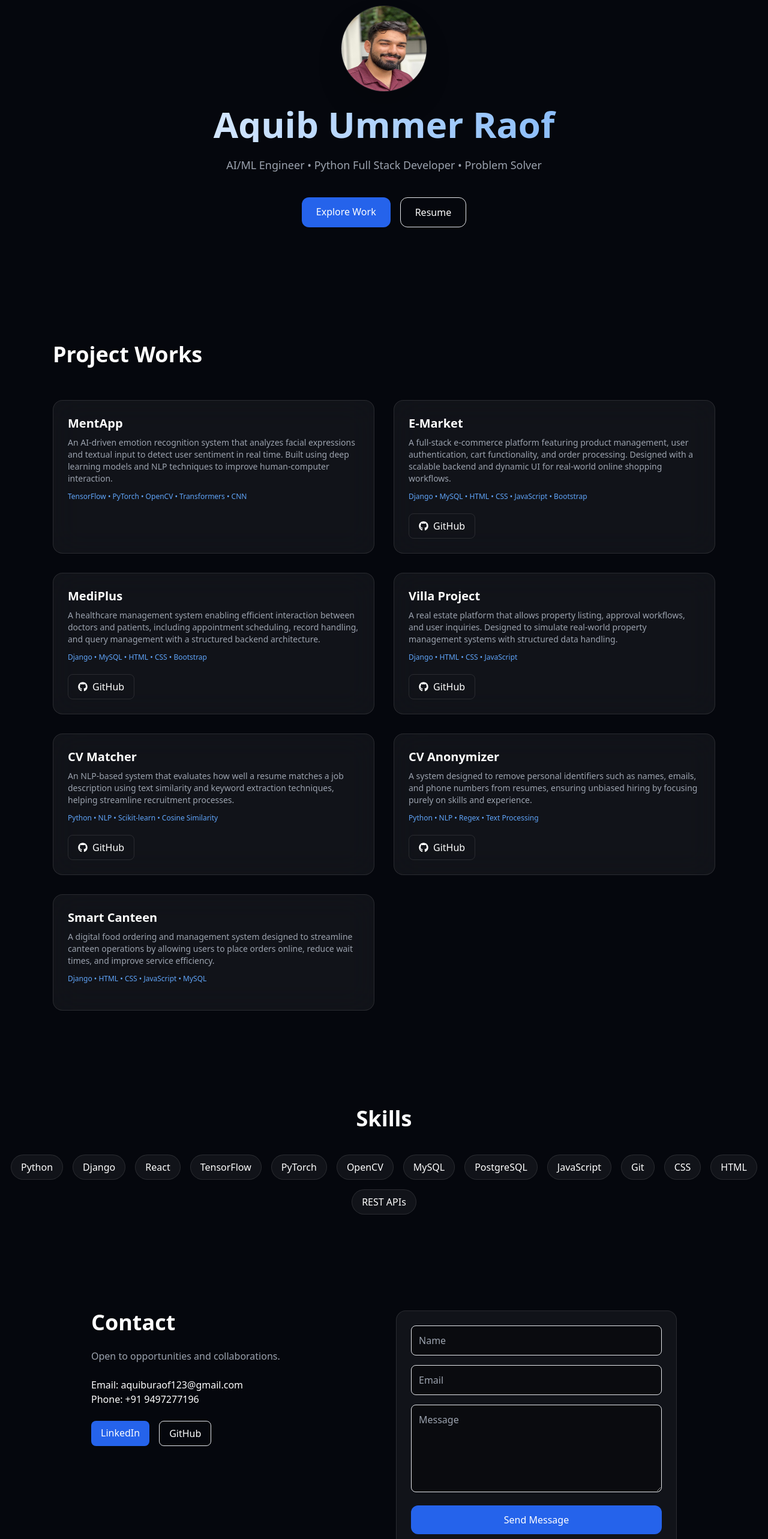
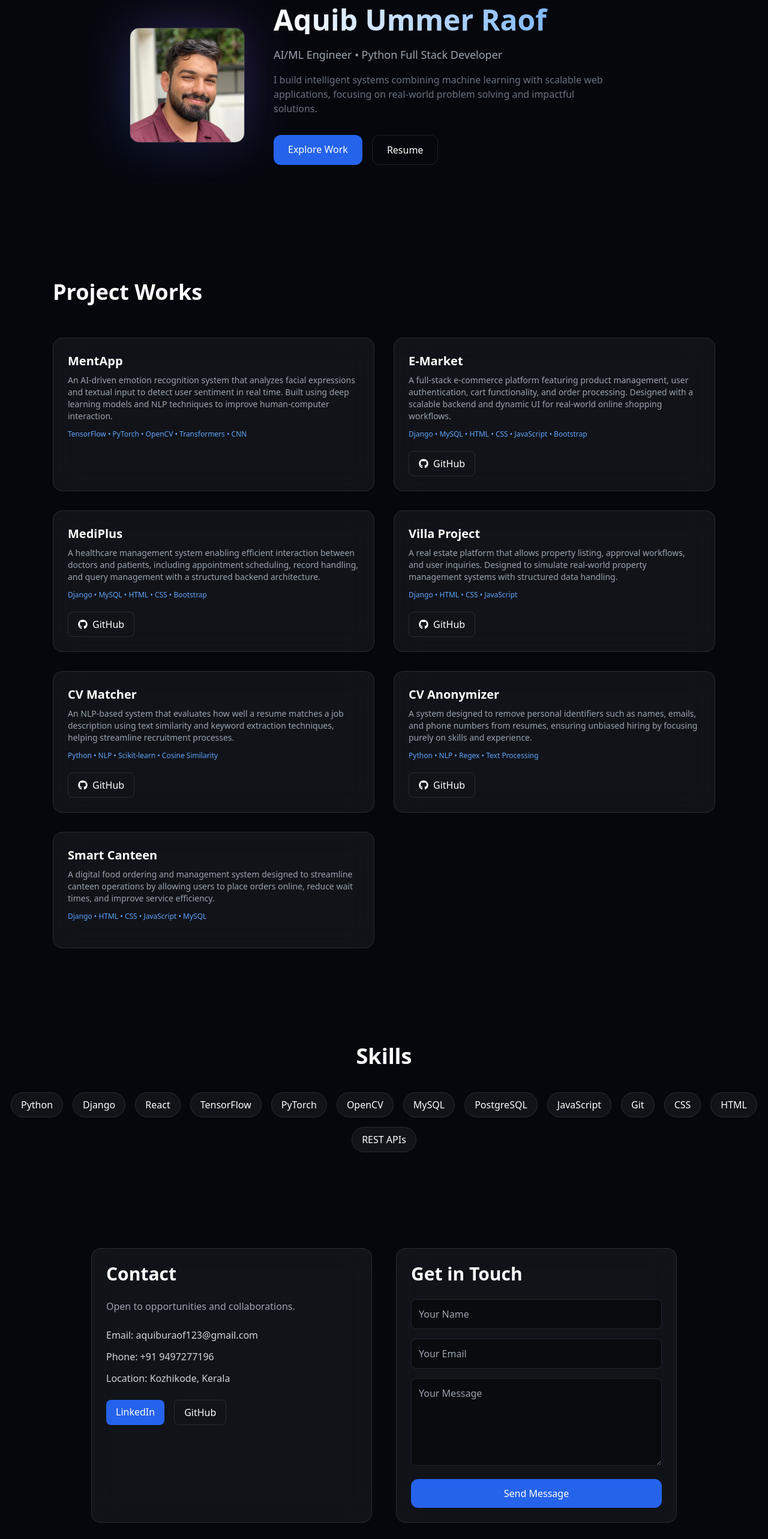
Before and after one commit to aquibgit/portfolio, a React app: page / in a window 1280 px wide. Shown: the part 160-2726 px from the top of the page at 60% size. Built offline with nearby package versions, Linux system fonts and the light colour scheme; the HTML template or start-up script is replaced by a standard one.

Commit message:
improved contact section with card layout and get in touch form

```diff
--- a/src/App.jsx
+++ b/src/App.jsx
@@ -52,33 +52,63 @@ export default function Portfolio() {
       </nav>
 
       {/* Hero */}
-      <section className="text-center py-28">
-        <motion.div variants={fadeUp} initial="hidden" animate="show">
+<section className="max-w-4xl mx-auto px-6 py-28 grid md:grid-cols-[auto_1fr] gap-12 md:gap-12 items-center">
+
+   {/* Left: Photo */}
+  <motion.div
+    variants={fadeUp}
+    initial="hidden"
+    animate="show"
+    className="flex justify-center md:justify-start"
+  >
+    <div className="relative w-44 h-44 md:w-48 md:h-48">
+
+      <div className="absolute inset-0 rounded-2xl bg-gradient-to-tr from-blue-500 to-purple-500 blur-2xl opacity-30"></div>
 
       <img
         src="/profile.jpg"
-            className="mx-auto w-36 h-36 rounded-full border border-white/10 shadow-2xl mb-6"
+        alt="Aquib"
+        className="relative w-full h-full object-cover rounded-2xl
+                   border border-white/10 shadow-2xl"
       />
+    </div>
+  </motion.div>
 
-          <h1 className="text-5xl md:text-6xl font-bold bg-gradient-to-r from-white to-blue-400 bg-clip-text text-transparent">
+  {/* Right: Text */}
+  <motion.div
+    variants={fadeUp}
+    initial="hidden"
+    animate="show"
+    className="text-center md:text-left max-w-xl"
+  >
+
+    <h1 className="text-4xl md:text-5xl font-bold
+                   bg-gradient-to-r from-white to-blue-400
+                   bg-clip-text text-transparent whitespace-nowrap">
       Aquib Ummer Raof
     </h1>
 
-          <p className="mt-6 text-gray-400 text-lg">
-            AI/ML Engineer • Python Full Stack Developer • Problem Solver
+    <p className="mt-5 text-gray-400 text-lg">
+      AI/ML Engineer • Python Full Stack Developer
     </p>
 
-          <div className="mt-10 flex justify-center gap-4">
-            <a href="#projects" className="bg-blue-600 px-6 py-3 rounded-xl hover:bg-blue-500 transition">
+    <p className="mt-4 text-gray-500">
+      I build intelligent systems combining machine learning with scalable web applications, focusing on real-world problem solving and impactful solutions.
+    </p>
+
+    <div className="mt-8 flex flex-col sm:flex-row gap-4 justify-center md:justify-start">
+      <a href="#projects" className="bg-blue-600 px-6 py-3 rounded-xl">
         Explore Work
       </a>
-            <a href="/resume.pdf" download className="border px-6 py-3 rounded-xl hover:bg-white hover:text-black transition">
+
+      <a href="/resume.pdf" className="border border-white/10 px-6 py-3 rounded-xl">
         Resume
       </a>
     </div>
+
   </motion.div>
+
 </section>
-
       {/* Projects */}
       <section id="projects" className="max-w-6xl mx-auto px-6 py-20">
         <h2 className="text-4xl font-bold mb-14">Project Works</h2>
@@ -148,36 +178,83 @@ export default function Portfolio() {
       {/* Contact */}
       <section id="contact" className="max-w-5xl mx-auto px-6 py-20 grid md:grid-cols-2 gap-10">
 
-        <div>
-          <h2 className="text-4xl font-bold mb-6">Contact</h2>
+  {/* Contact Info Card */}
+  <div className="bg-white/5 border border-white/10 rounded-2xl p-6 backdrop-blur-xl">
+
+    <h2 className="text-3xl font-bold mb-6">Contact</h2>
 
     <p className="text-gray-400 mb-6">
       Open to opportunities and collaborations.
     </p>
 
+    <div className="space-y-3 text-gray-300">
       <p>Email: aquiburaof123@gmail.com</p>
       <p>Phone: +91 9497277196</p>
+      <p>Location: Kozhikode, Kerala</p>
+    </div>
 
     <div className="mt-6 flex gap-4">
-            <a href="https://www.linkedin.com/in/aquib-ummer-raof-python-developer" target="_blank" className="bg-blue-600 px-4 py-2 rounded-lg">
+      <a
+        href="https://www.linkedin.com/in/aquib-ummer-raof-python-developer"
+        target="_blank"
+        rel="noopener noreferrer"
+        className="bg-blue-600 px-4 py-2 rounded-lg hover:bg-blue-500 transition"
+      >
         LinkedIn
       </a>
-            <a href="https://github.com/aquibgit" target="_blank" className="border px-4 py-2 rounded-lg">
+
+      <a
+        href="https://github.com/aquibgit"
+        target="_blank"
+        rel="noopener noreferrer"
+        className="border border-white/10 px-4 py-2 rounded-lg hover:bg-white hover:text-black transition"
+      >
         GitHub
       </a>
     </div>
+
   </div>
+
+  {/* Form Card */}
+  <div className="bg-white/5 border border-white/10 rounded-2xl p-6 backdrop-blur-xl">
+
+    <h2 className="text-3xl font-bold mb-6">Get in Touch</h2>
 
     <form
       action="https://formsubmit.co/aquiburaof123@gmail.com"
       method="POST"
-          className="space-y-4 bg-white/5 border border-white/10 p-6 rounded-2xl"
+      className="space-y-4"
     >
-          <input name="name" placeholder="Name" required className="w-full p-3 bg-black/40 border rounded-lg" />
-          <input type="email" name="email" placeholder="Email" required className="w-full p-3 bg-black/40 border rounded-lg" />
-          <textarea name="message" rows="5" placeholder="Message" required className="w-full p-3 bg-black/40 border rounded-lg" />
-          <button className="w-full bg-blue-600 py-3 rounded-xl">Send Message</button>
+      <input
+        name="name"
+        placeholder="Your Name"
+        required
+        className="w-full p-3 bg-black/40 border border-white/10 rounded-lg"
+      />
+
+      <input
+        type="email"
+        name="email"
+        placeholder="Your Email"
+        required
+        className="w-full p-3 bg-black/40 border border-white/10 rounded-lg"
+      />
+
+      <textarea
+        name="message"
+        rows="5"
+        placeholder="Your Message"
+        required
+        className="w-full p-3 bg-black/40 border border-white/10 rounded-lg"
+      />
+
+      <button className="w-full bg-blue-600 py-3 rounded-xl hover:bg-blue-500 transition">
+        Send Message
+      </button>
     </form>
+
+  </div>
+
 </section>
 
       {/* Footer */}
```
Lines whose indentation alone changed are shown as unchanged.
